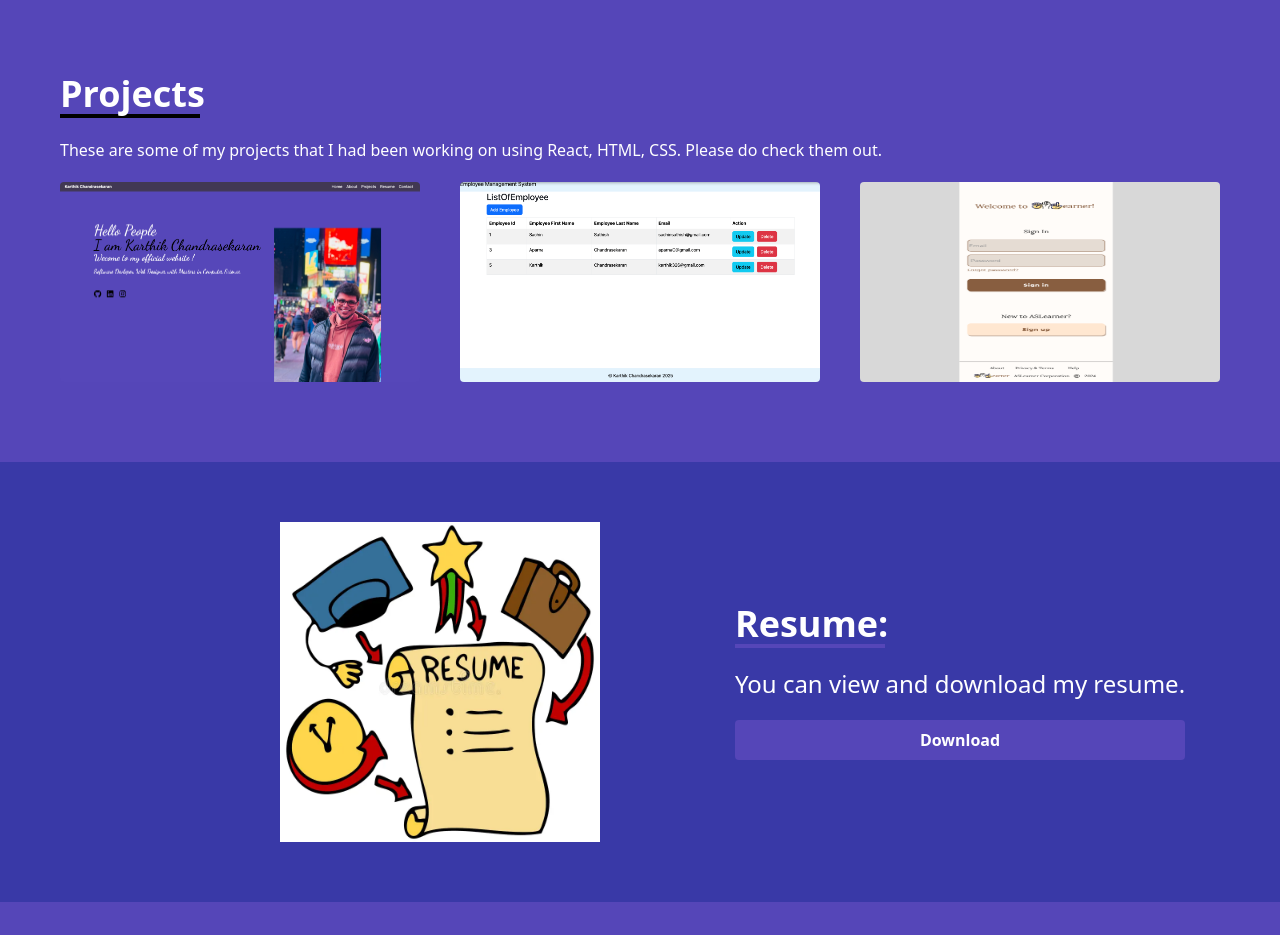
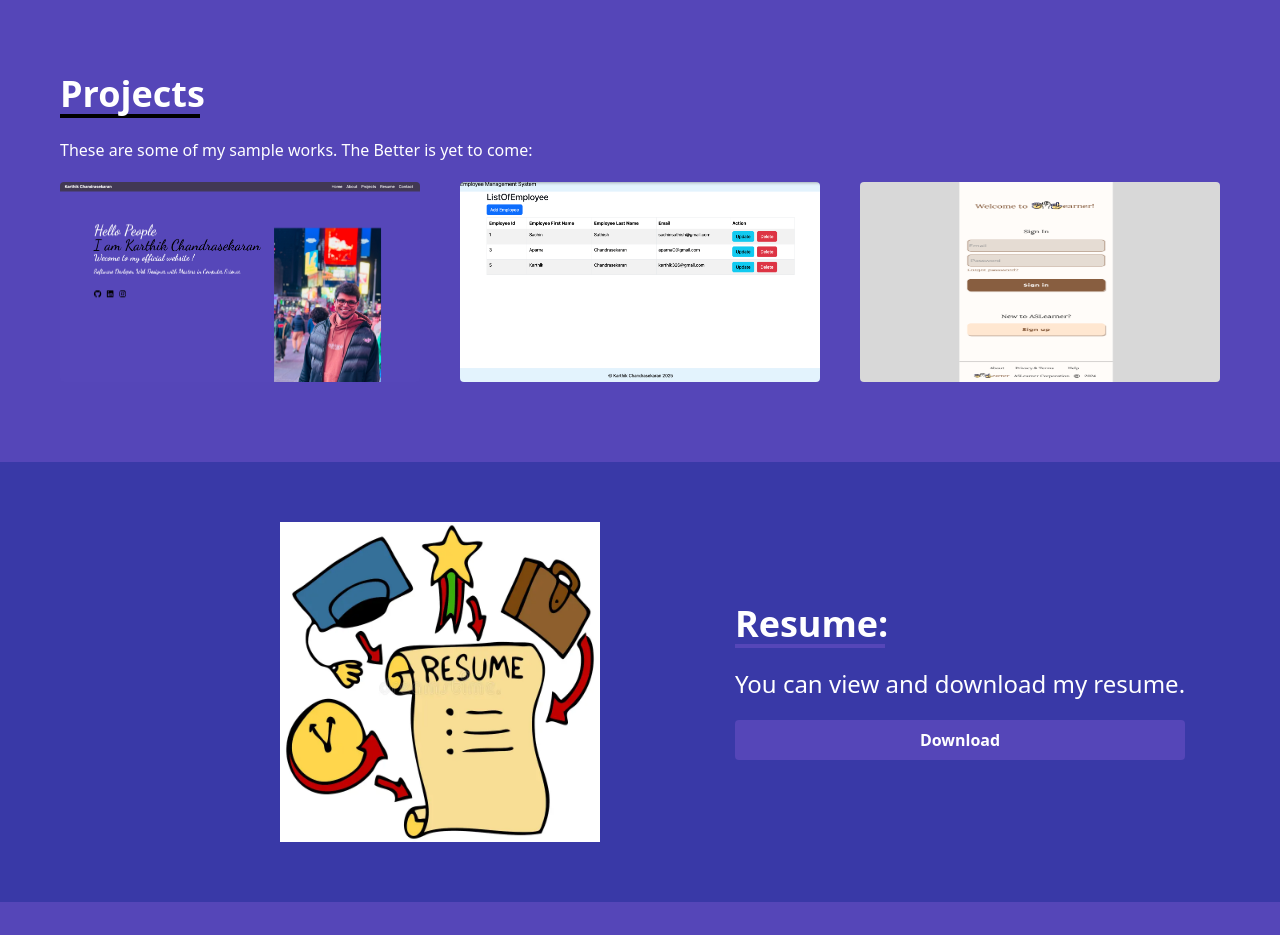
Before and after one commit to karthikChandrasekaran10/portfolio-app, a React (Create React App) app: page / in a window 1280 px wide. Shown: the part 1660-2595 px from the top of the page. Built offline with nearby package versions, Linux system fonts and the light colour scheme.

Commit message:
Updated resume and projects

```diff
--- a/src/components/Projects.js
+++ b/src/components/Projects.js
@@ -31,8 +31,7 @@
                     Projects
                 </h1>
                 <p className='text-white'>
-                    These are some of my projects that I had been working on using React, HTML, CSS.
-                    Please do check them out.
+                    These are some of my sample works. The Better is yet to come:
                 </p>
             </div>
         </div>
--- a/src/components/Resume.js
+++ b/src/components/Resume.js
@@ -2,7 +2,7 @@
 
 export default function Resume(){
     const config = {
-            link: "https://drive.google.com/file/d/15w1-vZBfpZ-lhIGUhgJRCjM1n9sjpfda/view?usp=sharing"
+            link: "https://drive.google.com/file/d/1FdOe0WOeenUlw0cXTV5b3lxb56mxNPz2/view?usp=sharing"
     }
     return <section className='flex flex-col md:flex-row  bg-primary'id='resume'>
          <div className='py-5 md:w-1/2 flex justify-center md:justify-end '>
```
